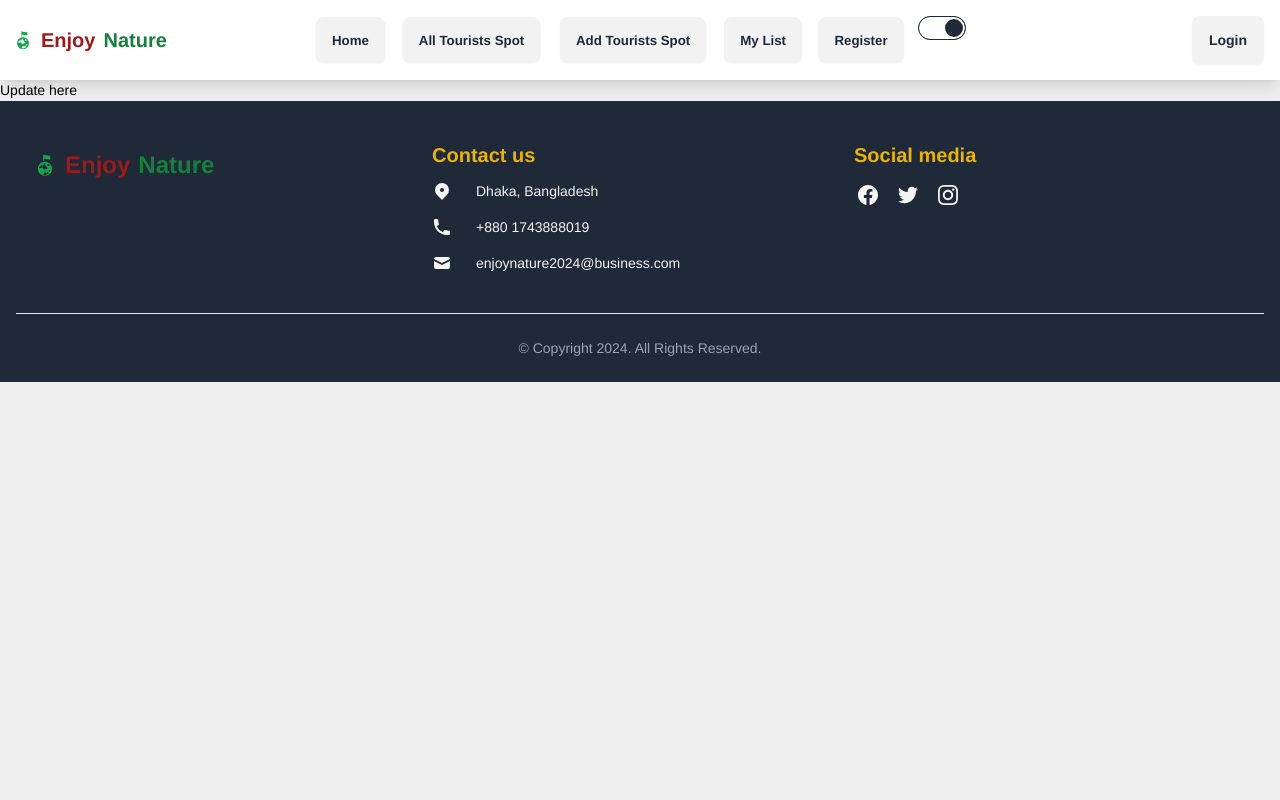
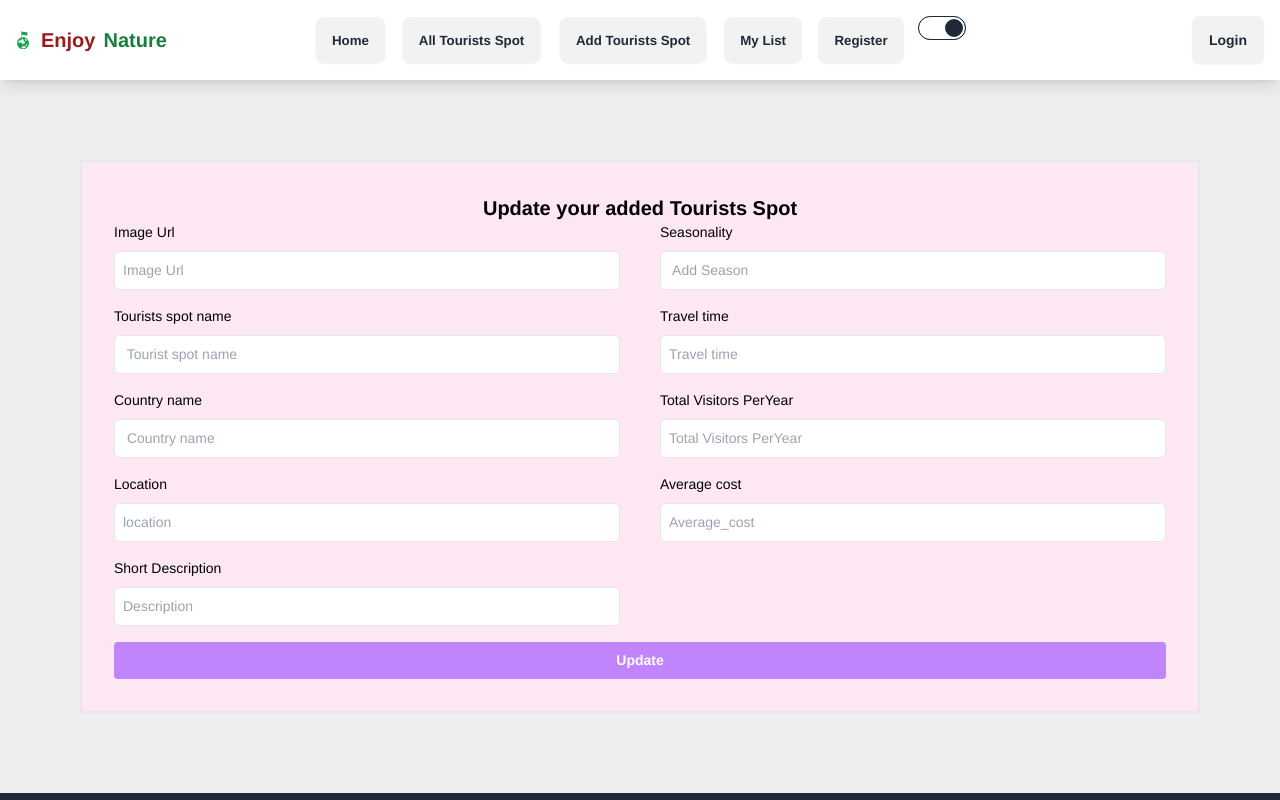
Before and after one commit to numanahmod/B9A10-client-side-numanahmod, a React (Vite) app: page /update/1 in a window 1280 px wide. Shown: the top 800 px of the page. Built offline with nearby package versions, Linux system fonts and the light colour scheme; no server answers.

Commit message:
update is done

```diff
--- a/src/Pages/List.jsx
+++ b/src/Pages/List.jsx
@@ -33,10 +33,10 @@ const List = () => {
 
 
 
-     <table className="ml-12">
+     <table className="lg:ml-12 md:ml-4">
         <thead>
-          <tr className="lg:flex col-span-6 justify-start lg:gap-28">
-            <th>User name</th>
+          <tr className="lg:flex col-span-6 justify-start lg:gap-28 md:pr-10">
+            <th> Country </th>
             <th>Average Cost</th>
             <th className=" -ml-8"> Visitors</th>
             <th className=" -ml-4"> Duration </th>
@@ -46,8 +46,8 @@ const List = () => {
           </tr>
         </thead>
         <tbody>
-          <tr className="lg:flex col-span-6 justify-start  lg:gap-28">
-            <td>{item.username} </td>
+          <tr className="lg:flex col-span-6 justify-start  lg:gap-28 md:pr-10">
+            <td>{item.countryName} </td>
             <td> {item.cost} </td>
             <td>  {item.visitors} </td>
             <td>  {item.time} </td>
--- a/src/Pages/Update.jsx
+++ b/src/Pages/Update.jsx
@@ -1,9 +1,211 @@
+import { useEffect, useState } from "react";
+import { useParams } from "react-router-dom";
+import '../Components/Navbar.css'
 
 
 const Update = () => {
+    const {id} = useParams()
+    console.log(id);
+    const [product, setProduct] = useState({});
+
+    useEffect(() => {
+        fetch(`http://localhost:5000/singleProduct/${id}`)
+        .then(res=> res.json())
+        .then(data =>{
+            setProduct(data)
+            console.log(data);
+        })
+    },[id])
+
+     const handleUpdate = (e) =>{
+        e.preventDefault();
+        const form = e.target;
+
+        const image = form.image.value;
+        const touristSpotName = form.touristSpotName.value;
+        const countryName = form.countryName.value;
+        const location = form.location.value;
+        const description = form.description.value;
+        const cost = form.cost.value;
+        const seasonality = form.seasonality.value;
+        const time = form.time.value;
+        const visitors = form.visitors.value;
+
+
+        const newUpdate = {image,touristSpotName, countryName, location, description,cost, seasonality, time, visitors,  }
+        console.log(newUpdate);
+
+        fetch(`http://localhost:5000/updateSpot/${id}`, {
+            method: 'PUT',
+            headers: {
+                'Content-type' : 'application/json'
+            },
+            body: JSON.stringify(newUpdate)
+        })
+        .then(res=> res.json())
+        .then(data =>{
+
+            console.log(data);
+        })
+
+
+     }
+
     return (
-        <div>
-            <p>Update here</p>
+        <div className='lg:m-20 m-2 md:m-5 border-2 bg-pink-100 lg:p-8 p-2'>
+        <h2 className='text-center text-xl font-bold'> Update your added Tourists Spot </h2>
+        <form  onSubmit={handleUpdate} className=''>
+            <div className="lg:flex md:flex lg:gap-10 md:gap-5 ">
+              <div className="flex-1">
+
+
+                <label className="block mb-2 dark:text-white">
+                  Image Url
+                </label>
+                <input required
+                  className="w-full p-2 border rounded-md focus:outline-[#FF497C]"
+                  type="text"
+                  placeholder="Image Url "
+                  id="name"
+                  name="image"
+                  defaultValue = {product.image}
+                />
+
+                <label
+                  className="block mt-4 mb-2 dark:text-white"
+
+                >       Tourists spot name
+                </label>
+                <input
+                required
+                  className="w-full p-2 border rounded-md focus:outline-[#FF497C]"
+                  type="text"
+                  placeholder=" Tourist spot name "
+                  id="name"
+                  name="touristSpotName"
+                  defaultValue = {product.touristSpotName}
+                />
+                <label
+                  className="block mt-4 mb-2 dark:text-white"
+
+                >       Country name
+                </label>
+                <input
+                required
+                  className="w-full p-2 border rounded-md focus:outline-[#FF497C]"
+                  type="text"
+                  placeholder=" Country name "
+                  id="name"
+                  name="countryName"
+                  defaultValue={product.countryName}
+                />
+                <label
+                  className="block mt-4 mb-2 dark:text-white"
+
+                >       Location
+                </label>
+                <input
+                required
+                  className="w-full p-2 border rounded-md focus:outline-[#FF497C]"
+                  type="text"
+                  placeholder="location"
+                  id="name"
+                  name="location"
+                  defaultValue={product.location}
+
+                />
+                <label
+                  className="block mt-4 mb-2 dark:text-white"
+
+                >        Short Description
+                </label>
+                <input
+                required
+                  className="w-full p-2 border rounded-md focus:outline-[#FF497C]"
+                  type="text"
+                  placeholder="Description"
+                  id="name"
+                  name="description"
+                  defaultValue={product.description}
+                />
+
+
+
+
+
+              </div>
+              {/* Right side */}
+              <div className="flex-1">
+              <label
+                  className="block  mb-2 dark:text-white"
+
+                >
+                 Seasonality
+                </label>
+
+                <input
+                required
+                  className="w-full p-2 border rounded-md focus:outline-[#FF497C]"
+                  type="text"
+                  placeholder=" Add Season"
+                  id="seasonality"
+                  name="seasonality"
+                  defaultValue={product.seasonality}
+                />
+
+                <label className="block mt-4  mb-2 dark:text-white">
+                Travel time
+                </label>
+                <input
+                required
+                  className="w-full p-2 border rounded-md focus:outline-[#FF497C]"
+                  type="text"
+                  placeholder="Travel time"
+                  id="time"
+                  name="time"
+                  defaultValue={product.time}
+                />
+                <label className="block mb-2 mt-4 dark:text-white" >
+                Total Visitors PerYear
+                </label>
+                <input
+                required
+                  className="w-full p-2 border rounded-md focus:outline-[#FF497C]"
+                  type="text"
+                  placeholder="Total Visitors PerYear"
+                  id="visitors"
+                  name="visitors"
+                  defaultValue={product.visitors}
+                />
+                 <label
+                  className="block mt-4 mb-2 dark:text-white"
+                  htmlFor="price"
+                >
+                Average cost
+                </label>
+                <input
+                required
+                  className="w-full p-2 border rounded-md focus:outline-[#FF497C]"
+                  type="text"
+                  placeholder="Average_cost"
+                  id="cost"
+                  name="cost"
+                  defaultValue={product.cost}
+                />
+
+
+
+              </div>
+            </div>
+
+            <input
+            required
+              className="px-4 w-full py-2 mt-4 rounded hover:bg-[#293096] bg-purple-400 duration-200 text-white cursor-pointer font-semibold"
+              type="submit"
+              value="Update"
+
+            />
+          </form>
         </div>
     );
 };
--- a/src/main.jsx
+++ b/src/main.jsx
@@ -78,7 +78,7 @@ const router = createBrowserRouter([
         loader: () => fetch(`http://localhost:5000/addSpot`)
       },
       {
-        path: "/update/:_id",
+        path: "/update/:id",
         element: <Update></Update>
       }
 
```
